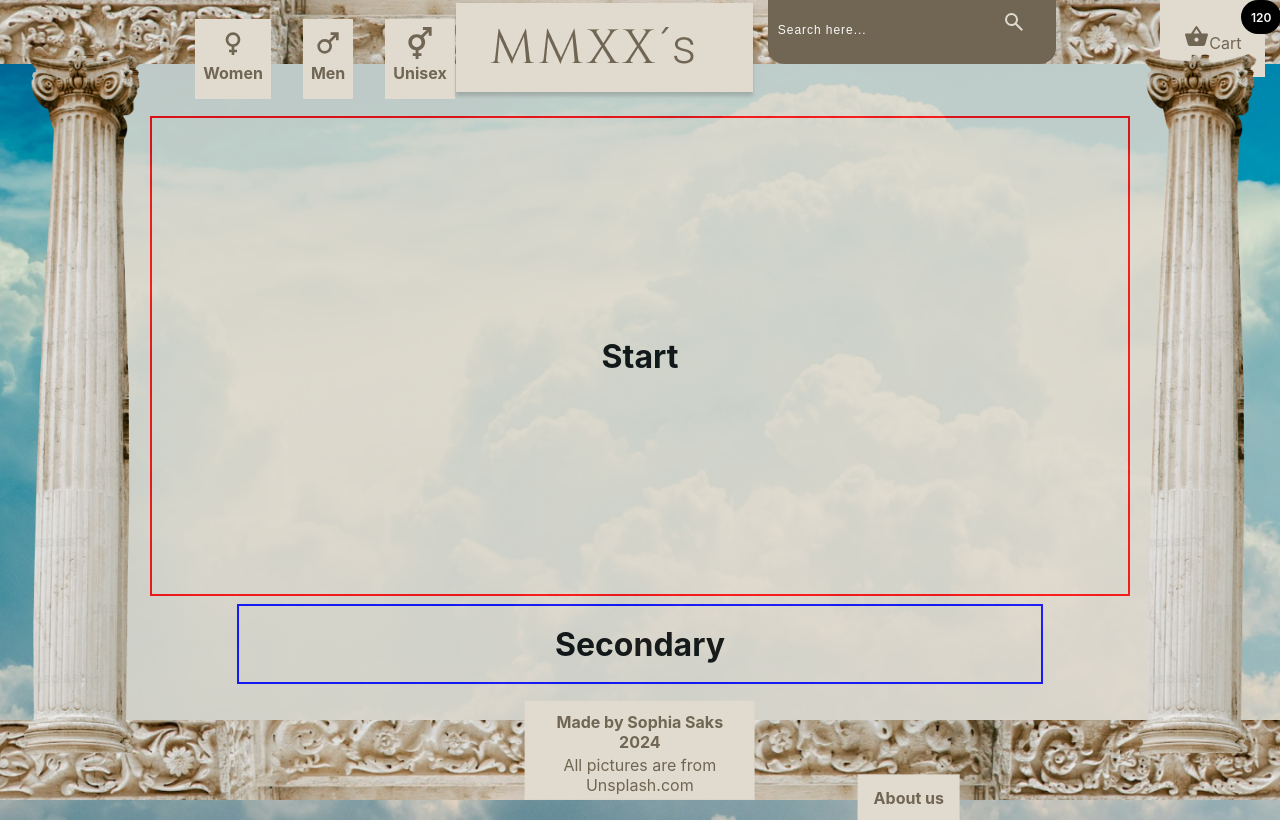
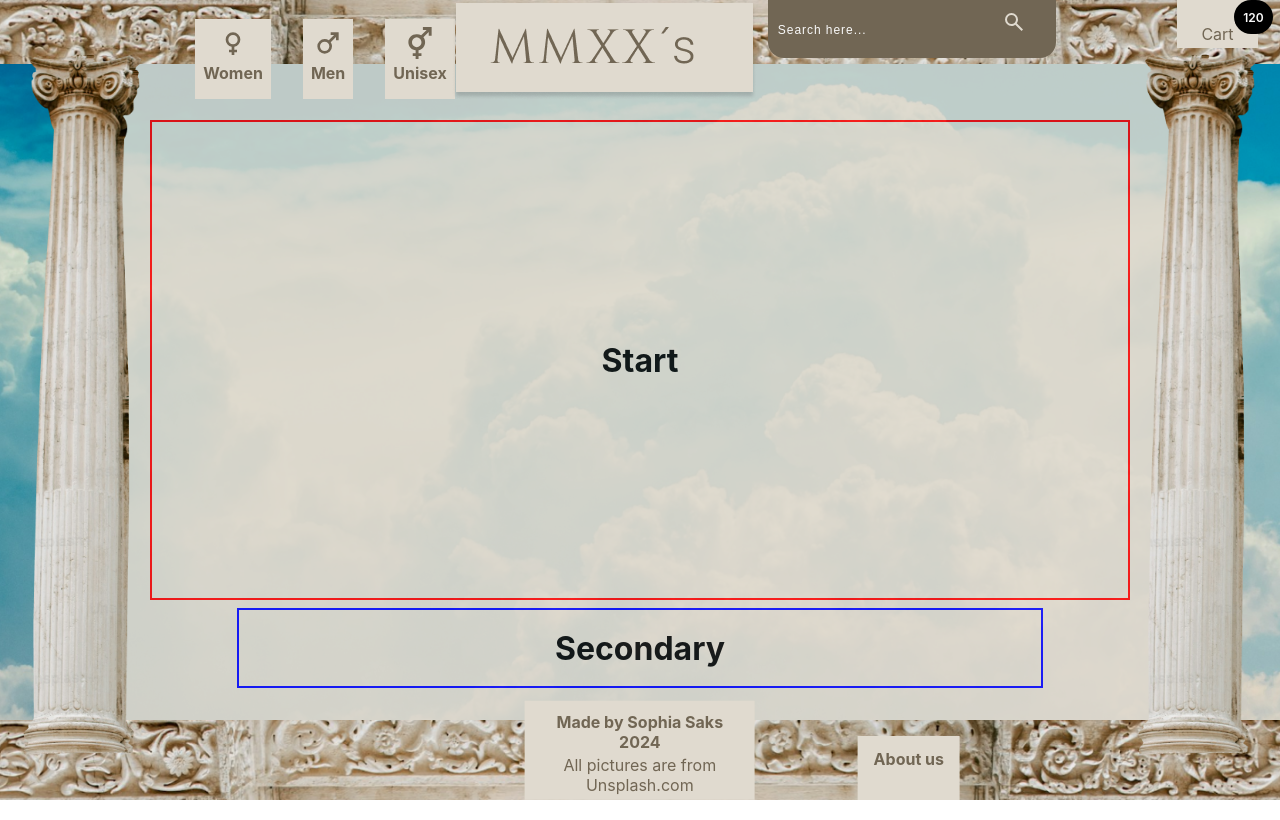
Before and after one commit to SophiaSaks/clothing-store, a React (Create React App) app in the folder clothing-store-frontend/: page / in a window 1280 px wide. Built offline with nearby package versions, Linux system fonts and the light colour scheme.

Commit message:
grid fixes

```diff
--- a/clothing-store-frontend/src/components/Footer.css
+++ b/clothing-store-frontend/src/components/Footer.css
@@ -29,10 +29,11 @@
     width: 8%;
     text-align: center;
     position:absolute;
-    bottom: 3.4rem;
+    top: 0;
     left: 20rem;
     padding: 0.8rem;
     font-weight: bold;
+    height: 4rem;
 }
 
 .aboutUs:hover {
--- a/clothing-store-frontend/src/components/Frame.css
+++ b/clothing-store-frontend/src/components/Frame.css
@@ -21,7 +21,7 @@ img {
     align-items: center;
     background-color: #E0DACF;
     opacity: 0.85;
-    height: 85vh;
+    height: 86vh;
     margin: 4rem auto auto auto;
     width: 90%;
 }
--- a/clothing-store-frontend/src/components/Navbar.css
+++ b/clothing-store-frontend/src/components/Navbar.css
@@ -47,7 +47,7 @@ li:hover {
 
 .searchBar {
     width: 18rem;
-    height: 4rem;
+    height: 3.6rem;
     background-color: #716654;
     border-radius: 0 0 1rem 1rem;
     grid-column: span 1;
@@ -61,6 +61,9 @@ li:hover {
     color: #716654;
     grid-column: span 1;
     margin-left: 6rem;
+    position: absolute;
+    top: 0;
+    right: 1.4rem;
 }
 
 .cart:hover{
```
